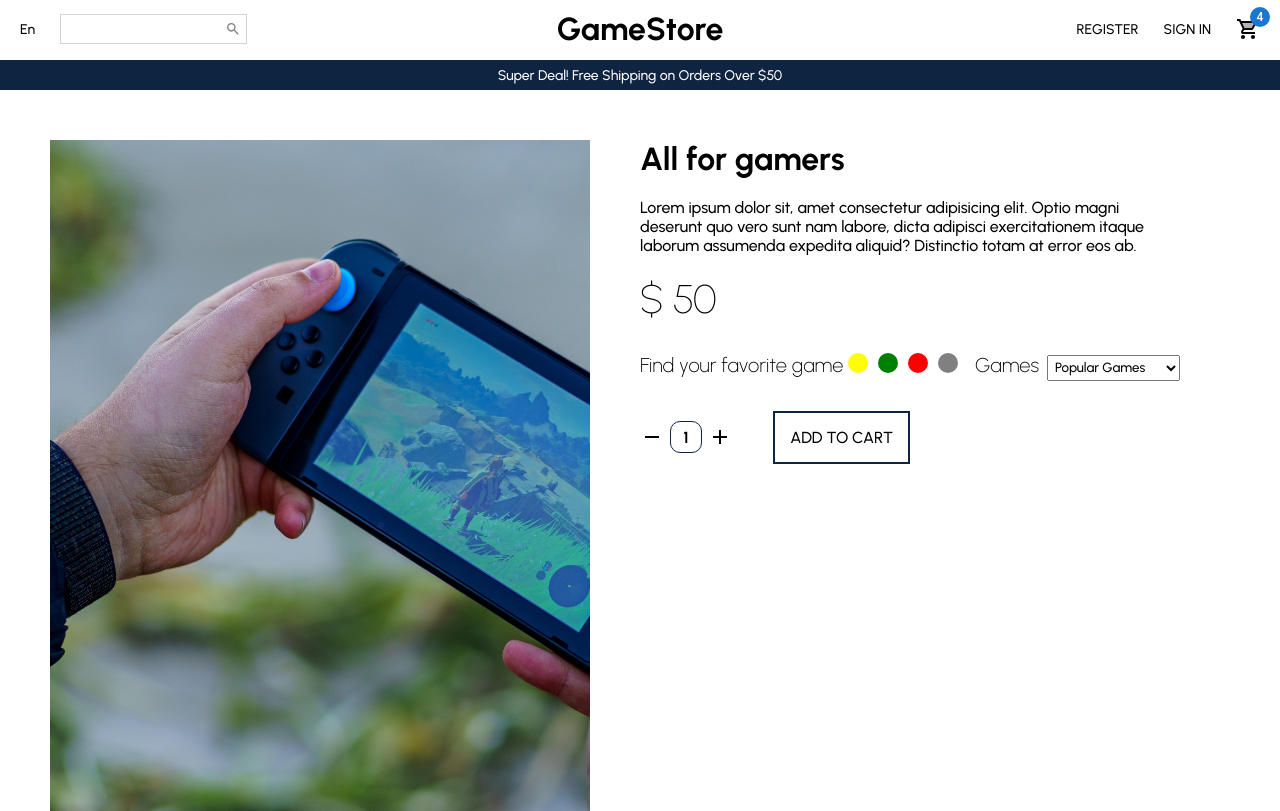
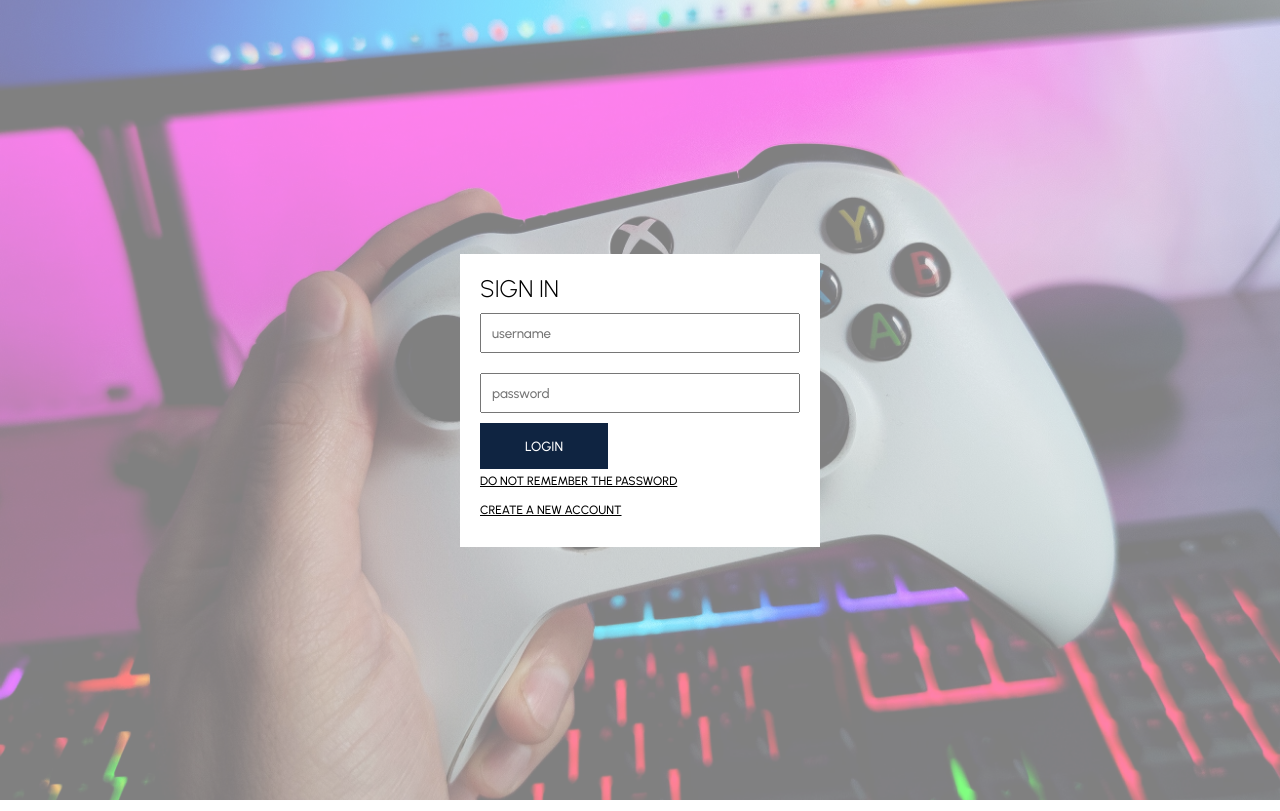
Before and after one commit to mayefa10/ecommerce_react, a React (Create React App) app: page / in a window 1280 px wide. Shown: the top 811 px of the page. Built offline with nearby package versions, Linux system fonts and the light colour scheme.

Commit message:
create pages Login and Register

```diff
--- a/src/App.jsx
+++ b/src/App.jsx
@@ -1,10 +1,13 @@
 import Product from "./pages/Product";
+import ProductList from "./pages/ProductList";
 import Home from "./pages/Home";
+import Register from "./pages/Register";
+import Login from "./pages/Login";
 
 function App() {
   return (
    <>
-   <Product/>
+   <Login/>
 
    </>
   );
--- /dev/null
+++ b/src/pages/Login.jsx
@@ -0,0 +1,71 @@
+import styled from 'styled-components';
+
+const Container = styled.div`
+  width: 100vw;
+  height: 100vh;
+  background: linear-gradient(
+      rgba(255, 255, 255, 0.5),
+      rgba(255, 255, 255, 0.5)
+    ),
+    url('../assets/controlPc (1).jpg') center;
+  background-size: cover;
+  display: flex;
+  align-items: center;
+  justify-content: center;
+`;
+const Wrapper = styled.div`
+  width: 25%;
+  padding: 20px;
+  background-color: white;
+`;
+
+const Title = styled.h1`
+  font-size: 24px;
+  font-weight: 300;
+`;
+
+const Form = styled.form`
+  display: flex;
+  flex-direction: column;
+`;
+const Input = styled.input`
+  flex: 1;
+  min-width: 40%;
+  margin: 10px 0;
+  padding: 10px;
+`;
+
+const Button = styled.button`
+  width: 40%;
+  border: none;
+  padding: 15px 20px;
+  background-color: #0f2441;
+  color: white;
+  cursor: pointer;
+`;
+
+const Link = styled.a`
+  margin: 5px 0;
+  font-size: 12px;
+  text-decoration: underline;
+  cursor: pointer;
+  margin-bottom: 10px;
+`;
+const Login = () => {
+  return (
+    <Container>
+      <Wrapper>
+        <Title>SIGN IN</Title>
+        <Form>
+          <Input placeholder="username" />
+          <Input placeholder="password" />
+          <Button>LOGIN</Button>
+          <Link>DO NOT REMEMBER THE PASSWORD</Link>
+          <Link>CREATE A NEW ACCOUNT</Link>
+        </Form>
+      </Wrapper>
+    </Container>
+  );
+};
+
+export default Login;
--- /dev/null
+++ b/src/pages/Register.jsx
@@ -0,0 +1,73 @@
+import styled from 'styled-components';
+
+const Container = styled.div`
+  width: 100vw;
+  height: 100vh;
+  background: linear-gradient(
+      rgba(255, 255, 255, 0.5),
+      rgba(255, 255, 255, 0.5)
+    ),
+    url('../assets/controlPc (3).jpg') center;
+  background-size:cover;
+  display: flex;
+  align-items: center;
+  justify-content: center;
+`;
+const Wrapper = styled.div`
+  width: 40%;
+  padding: 20px;
+  background-color: white;
+`;
+
+const Title = styled.h1`
+  font-size: 24px;
+  font-weight: 300;
+`;
+
+const Form = styled.form`
+  display: flex;
+  flex-wrap: wrap;
+`;
+const Input = styled.input`
+  flex: 1;
+  min-width: 40%;
+  margin: 20px 10px 0px 0px;
+  padding: 10px;
+`;
+const Agreement = styled.span`
+  font-size: 12px;
+  margin: 20px 0px;
+`;
+const Button = styled.button`
+  width: 40%;
+  border: none;
+  padding: 15px 20px;
+  background-color: #0f2441;
+  color: white;
+  cursor: pointer;
+`;
+
+const Register = () => {
+  return (
+    <Container>
+      <Wrapper>
+        <Title>CREATE AN ACCOUNT</Title>
+        <Form>
+          <Input placeholder="name" />
+          <Input placeholder="last name" />
+          <Input placeholder="username" />
+          <Input placeholder="email" />
+          <Input placeholder="password" />
+          <Input placeholder="confirm password" />
+          <Agreement>
+            By creating an account, I consent to the Processing of my personal
+            data in accordance with te <b>PRIVACY POLICY</b>
+          </Agreement>
+          <Button>CREATE</Button>
+        </Form>
+      </Wrapper>
+    </Container>
+  );
+};
+
+export default Register;
```
